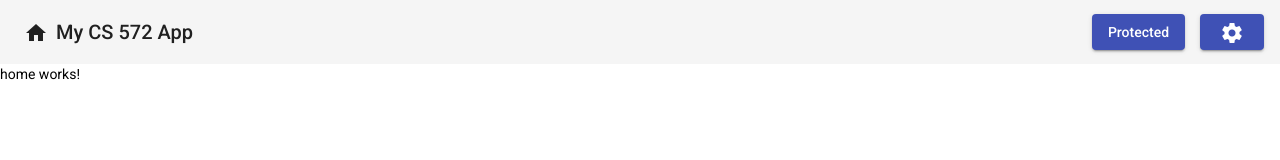
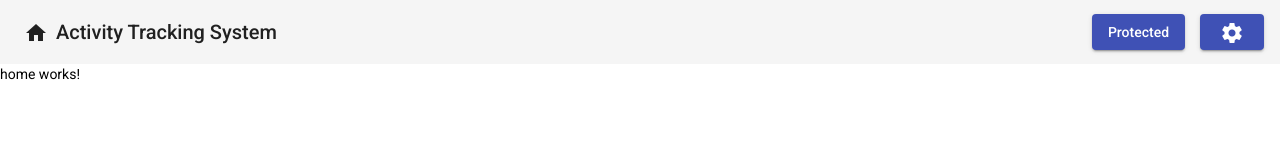
Before and after one commit to tsitotaw/ActivityManagementAngularUI, an Angular app: page /home in a window 1280 px wide. Shown: the top 160 px of the page. Built offline with nearby package versions, Linux system fonts and the light colour scheme.

Commit message:
minor tweak on label

```diff
--- a/src/app/app.component.html
+++ b/src/app/app.component.html
@@ -3,7 +3,7 @@
   <button mat-icon-button [routerLink]="['home']">
     <mat-icon [routerLink]="['home']">home</mat-icon>
   </button>
-  <span>My CS 572 App</span>
+  <span>Activity Tracking System</span>
   <span class="example-spacer"></span>
 
   <button mat-raised-button color="primary" [routerLink]="['protected']">
```
